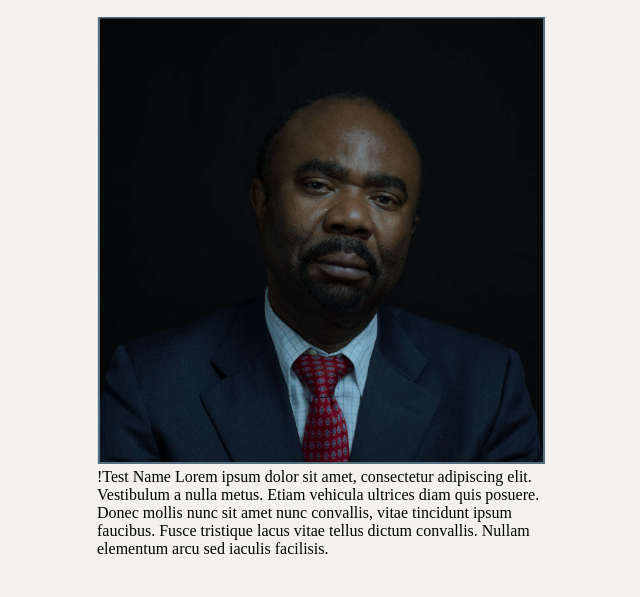
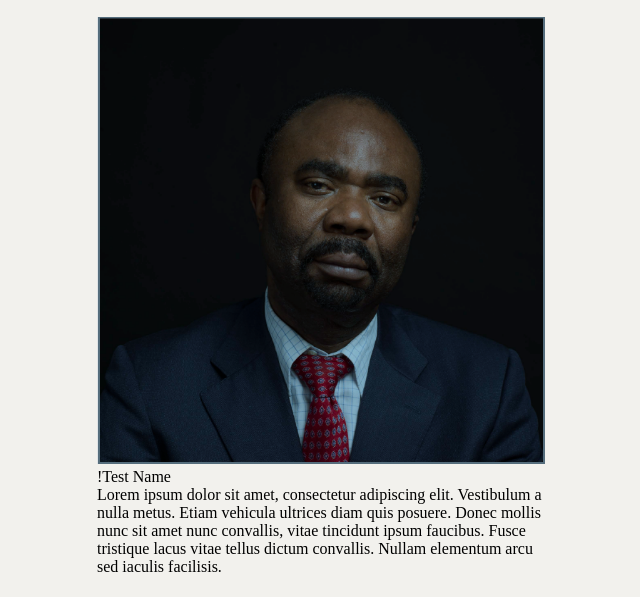
Before and after one commit to weights-and-measures/weights-and-measures.github.io, a Jekyll site: the page built from photographs.html, in a window 1280 px wide and 900 px high, scrolled down 1341 px, cut to the strip 303-900 px from the top of the window. Shown: the whole strip, without its empty margins (319-959 px from the left). Built offline with Jekyll 4.4.1, drawn with Linux system fonts in a browser that asks for light colours.

```diff
--- a/_photographs/test-2.markdown
+++ b/_photographs/test-2.markdown
@@ -4,5 +4,5 @@ date: 2016-12-28 16:27:00 Z
 ---
 
 ![Screenshot 2016-12-28 11.26.22.png](/uploads/Screenshot%202016-12-28%2011.26.22.png)
-!Test Name
+!Test Name\\
 Lorem ipsum dolor sit amet, consectetur adipiscing elit. Vestibulum a nulla metus. Etiam vehicula ultrices diam quis posuere. Donec mollis nunc sit amet nunc convallis, vitae tincidunt ipsum faucibus. Fusce tristique lacus vitae tellus dictum convallis. Nullam elementum arcu sed iaculis facilisis.
```
